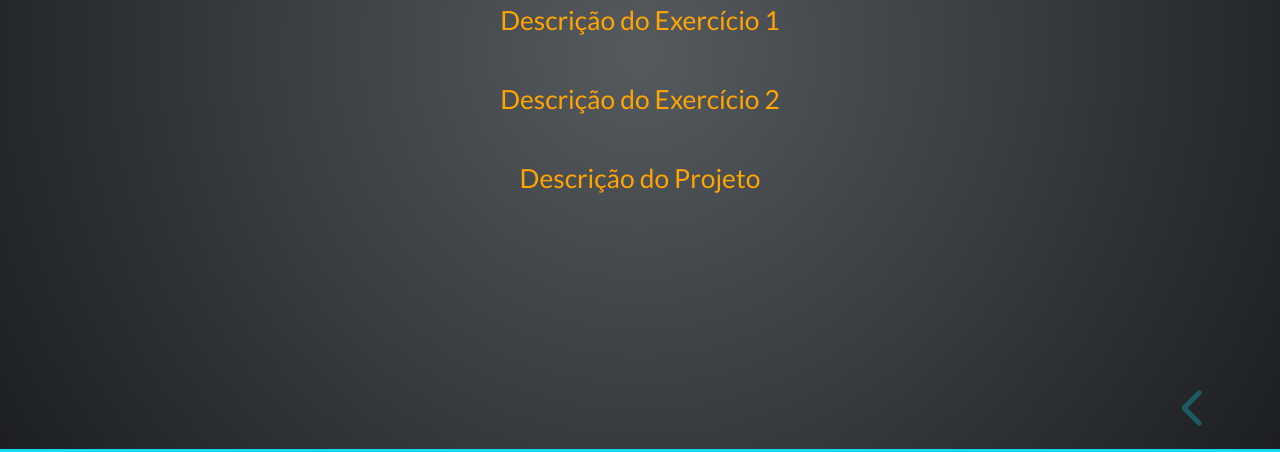
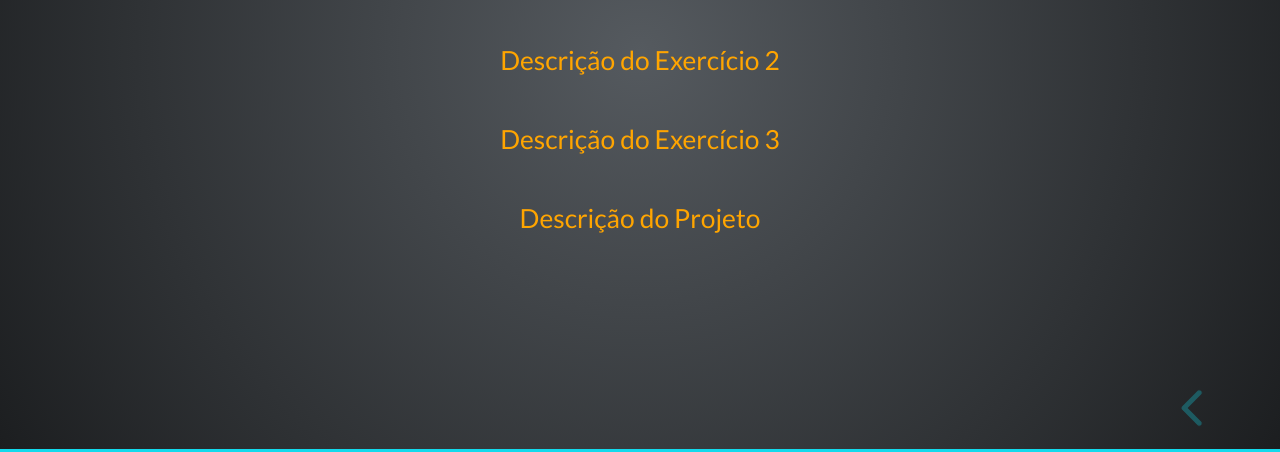
Before and after one commit to clausiusreis/SIN143, a plain HTML site: page index.html in a window 1280 px wide. Both pictures are taken after a click on the button "next slide". Shown: the part 348-800 px from the top of the page. Drawn offline with Linux system fonts and the light colour scheme.

Commit message:
Add files via upload

```diff
--- a/index.html
+++ b/index.html
@@ -228,6 +228,14 @@
 
 					<p>
 						<font size="5em;">
+							<a href="/SIN143_2020/Files/DescricaoEx3.pdf" target="_blank">
+								<span style="color:orange;">Descrição do Exercício 3</span>
+							</a>
+						</font>
+					</p>
+
+					<p>
+						<font size="5em;">
 							<a href="/SIN143_2020/Files/DescricaoProjeto.pdf" target="_blank">
 								<span style="color:orange;">Descrição do Projeto</span>
 							</a>
```
Also changed, not shown: 1 other file.
